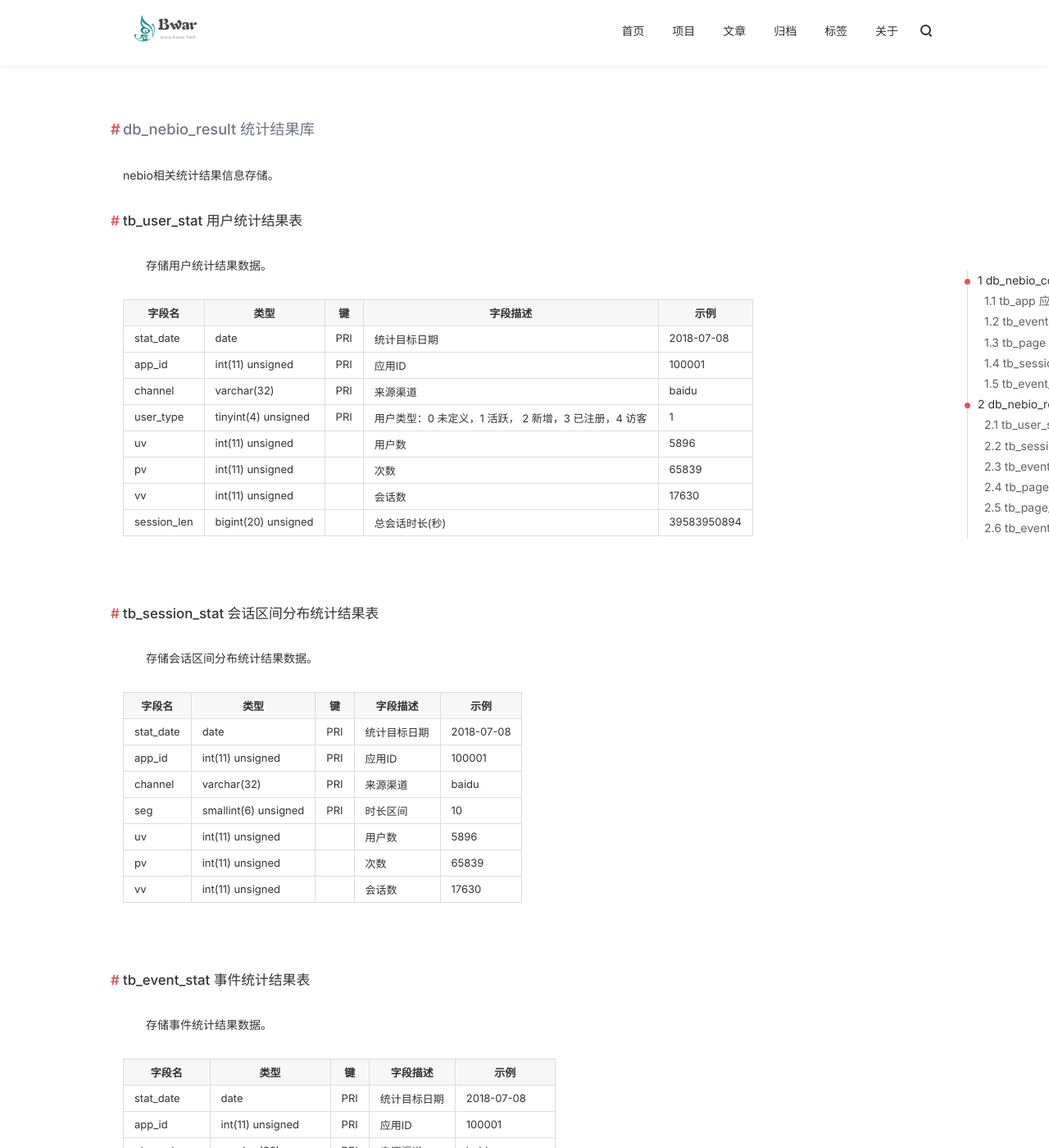
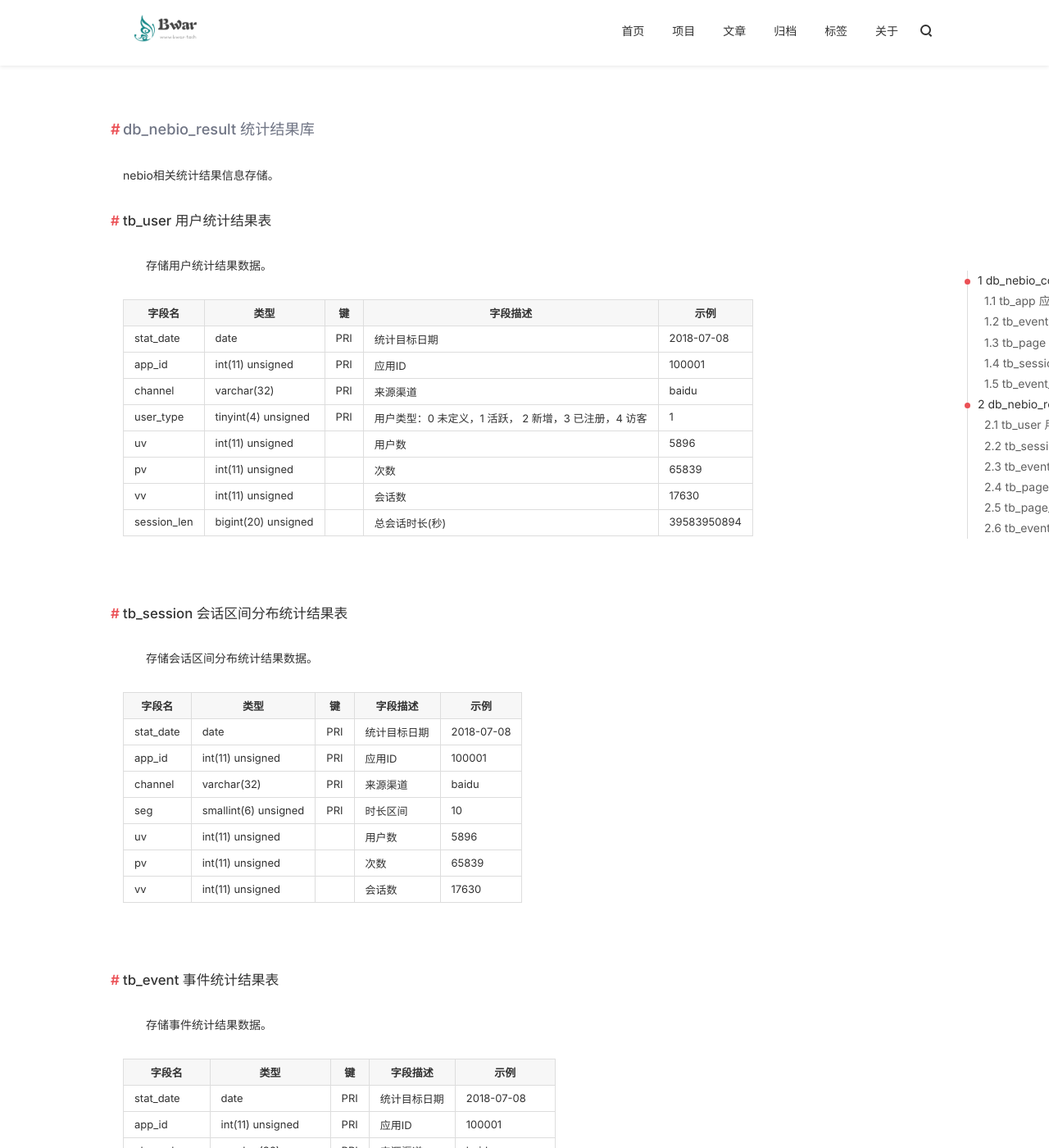
Before and after one commit to Bwar/bwar.github.io, a Jekyll site: the page built from _posts/article/2018-07-08-nebio-table.md, in a window 1280 px wide and 1400 px high, scrolled down 2635 px. Shown: the whole window at 82% size. Built offline with Jekyll 4.4.1, drawn with Linux system fonts in a browser that asks for light colours; nearby versions of some CDN libraries; comment, search, counter and statistics services are not loaded; some of the changed text lies outside the part shown.

```diff
--- a/_posts/article/2018-07-08-nebio-table.md
+++ b/_posts/article/2018-07-08-nebio-table.md
@@ -92,7 +92,7 @@
 
 ## db_nebio_result 统计结果库
 nebio相关统计结果信息存储。
-### tb_user_stat 用户统计结果表
+### tb_user 用户统计结果表
 &emsp;&emsp;存储用户统计结果数据。
 
 | 字段名  | 类型  | 键 | 字段描述  | 示例
@@ -109,7 +109,7 @@
 <br/>
 
 
-### tb_session_stat 会话区间分布统计结果表
+### tb_session 会话区间分布统计结果表
 &emsp;&emsp;存储会话区间分布统计结果数据。
 
 | 字段名  | 类型  | 键 | 字段描述  | 示例
@@ -124,7 +124,7 @@
 
 <br/>
 
-### tb_event_stat 事件统计结果表
+### tb_event 事件统计结果表
 &emsp;&emsp;存储事件统计结果数据。
 
 | 字段名  | 类型  | 键 | 字段描述  | 示例
@@ -142,7 +142,7 @@
 
 <br/>
 
-### tb_page_stat 页面统计结果表
+### tb_page 页面统计结果表
 &emsp;&emsp;存储页面统计结果数据。
 
 | 字段名  | 类型  | 键 | 字段描述  | 示例
@@ -162,7 +162,7 @@
 <br/>
 
 
-### tb_page_route_stat 页面路径统计结果表
+### tb_page_route 页面路径统计结果表
 &emsp;&emsp;存储页面路径统计结果数据。
 
 | 字段名  | 类型  | 键 | 字段描述  | 示例
```
